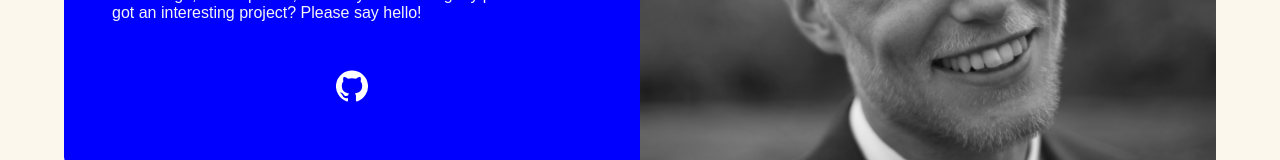
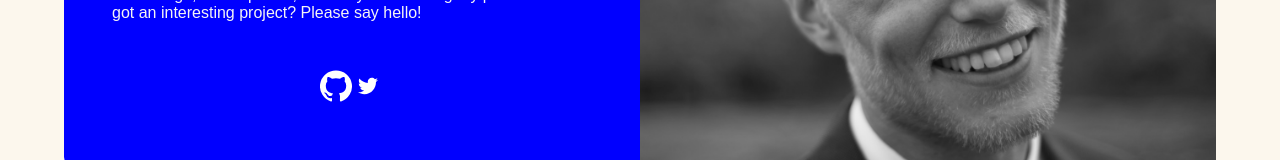
Before and after one commit to oc-developer/oc-portfolio, a React (Create React App) app: page / in a window 1280 px wide. Shown: the part 1974-2134 px from the top of the page. Built offline with nearby package versions, Linux system fonts and the light colour scheme.

Commit message:
Add twitter link

```diff
--- a/src/About/About.scss
+++ b/src/About/About.scss
@@ -31,7 +31,14 @@
             }
 
             .links {
+                display: flex;
+
                 .github-mark {
+                    width: 32px;
+                    height: 32px;
+                }
+
+                .twitter {
                     width: 32px;
                     height: 32px;
                 }
--- a/src/About/About.tsx
+++ b/src/About/About.tsx
@@ -2,6 +2,7 @@ import React from 'react'
 
 import './About.scss'
 import me from './oliver-mini.jpeg'
+import twitter from '../Utils/Twitter-logo.svg'
 
 export default function About() {
     return (
@@ -23,6 +24,9 @@ export default function About() {
                                 <path d="M31 0a30.7 30.7 0 0 0-9.8 59.9c1.55.3 2.116-.6 2.116-1.4s-.026-2.7-.042-5.3c-8.622 1.9-10.44-4.1-10.44-4.1-1.414-3.5-3.448-4.5-3.448-4.5-2.815-1.9.213-1.9.213-1.9a6.74 6.74 0 0 1 4.746 3.2c2.766 4.7 7.254 3.3 9.023 2.6a6.3 6.3 0 0 1 1.966-4.1c-6.88-.8-14.12-3.5-14.12-15.2a11.964 11.964 0 0 1 3.193-8.3 10.9 10.9 0 0 1 .3-8.1s2.6-.9 8.525 3.1a30.617 30.617 0 0 1 15.522 0c5.92-4 8.517-3.1 8.517-3.1a10.886 10.886 0 0 1 .308 8.1 11.946 11.946 0 0 1 3.186 8.3c0 11.8-7.248 14.4-14.155 15.1a7.52 7.52 0 0 1 2.1 5.7c0 4.1-.04 7.5-.04 8.5 0 .8.56 1.7 2.13 1.4A30.708 30.708 0 0 0 31 0"></path>
                             </svg>
                         </a>
+                        <a href="https://twitter.com/obecarlsson">
+                            <img className="twitter" src={twitter} alt=""/>
+                        </a>
                     </div>
                 </div>
                 <div className="right">
```
Also changed, not shown: src/Utils/Twitter-logo.svg (added).
